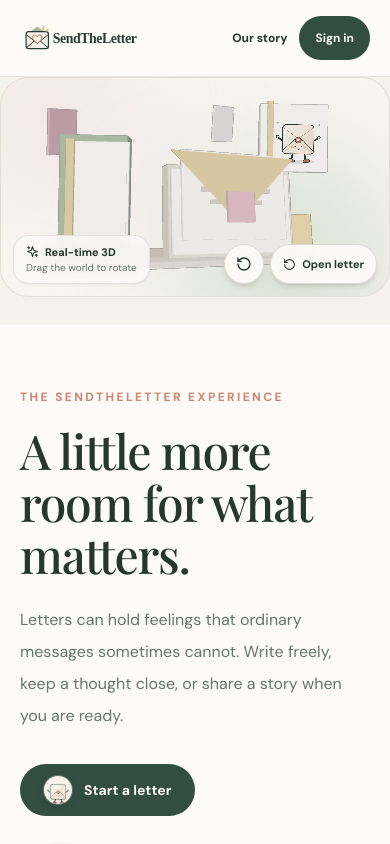
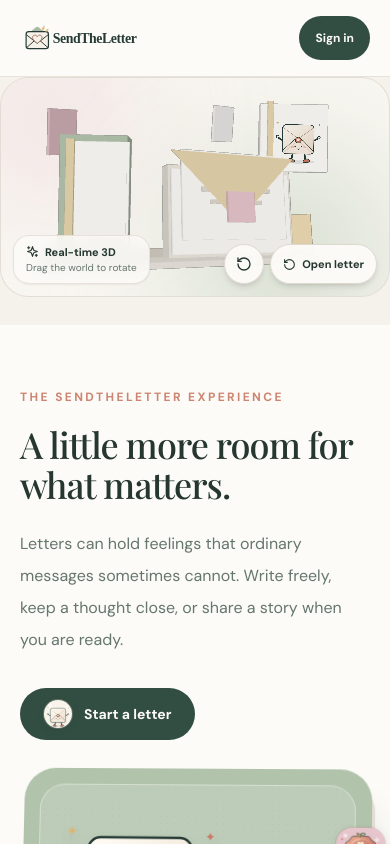
Before and after one commit to donnelsimbajon-design/SendtheLetter_System, a React (Vite) app in the folder Note_letter/: page /services in a window 390 px wide. Shown: the top 844 px of the page. Built offline with nearby package versions, Linux system fonts and the light colour scheme; no server answers.

Commit message:
responsive: standardize original logo and compact public navigation for phones

```diff
--- a/Note_letter/src/Pages/Services.tsx
+++ b/Note_letter/src/Pages/Services.tsx
@@ -27,7 +27,7 @@ const Services = () => {
         <div className="mx-auto flex min-h-[76px] max-w-7xl flex-wrap items-center justify-between gap-3 px-5 py-3 sm:px-8">
           <Link to="/" className="inline-flex items-center" aria-label="SendTheLetter home"><img src="/sendtheletter-logo.svg" alt="SendTheLetter" width="180" height="48" className="h-11 w-[155px] object-contain object-left sm:w-[195px]" /></Link>
           <nav aria-label="Page navigation" className="flex items-center gap-3 text-xs font-bold sm:gap-5 sm:text-sm">
-            <Link to="/about" className="hover:underline">Our story</Link>
+            <Link to="/about" className="hidden hover:underline sm:inline">Our story</Link>
             <Link to="/contact" className="hidden hover:underline sm:inline">Contact</Link>
             {isVerifying ? <span role="status" className="text-muted-foreground">Checking session…</span> : <Link to={isAuthenticated ? '/dashboard' : '/login'} className="inline-flex min-h-11 items-center rounded-full bg-primary px-4 py-2 text-primary-foreground hover:opacity-90">{isAuthenticated ? 'My space' : 'Sign in'}</Link>}
           </nav>
@@ -40,7 +40,7 @@ const Services = () => {
           <div className="mx-auto grid max-w-7xl items-center gap-7 px-5 py-16 sm:px-8 sm:py-24 lg:grid-cols-[1fr_.55fr]">
             <div>
               <p className="text-xs font-bold uppercase tracking-[.2em] text-[hsl(var(--accent))]">The SendTheLetter experience</p>
-              <h1 className="mt-5 max-w-3xl font-editorial text-5xl leading-[1.08] tracking-tight sm:text-6xl">A little more room for what matters.</h1>
+              <h1 className="mt-5 max-w-3xl break-words font-editorial text-4xl leading-[1.1] tracking-tight sm:text-6xl">A little more room for what matters.</h1>
               <p className="mt-6 max-w-2xl text-base leading-8 text-muted-foreground sm:text-lg">Letters can hold feelings that ordinary messages sometimes cannot. Write freely, keep a thought close, or share a story when you are ready.</p>
               <Link to={startLink} className="mt-8 inline-flex min-h-12 items-center gap-3 rounded-full bg-primary px-6 py-3 text-sm font-bold text-primary-foreground transition-opacity hover:opacity-90">
                 <CharacterBadge name="lumi" tone="paper" size="xs" /> Start a letter
```
